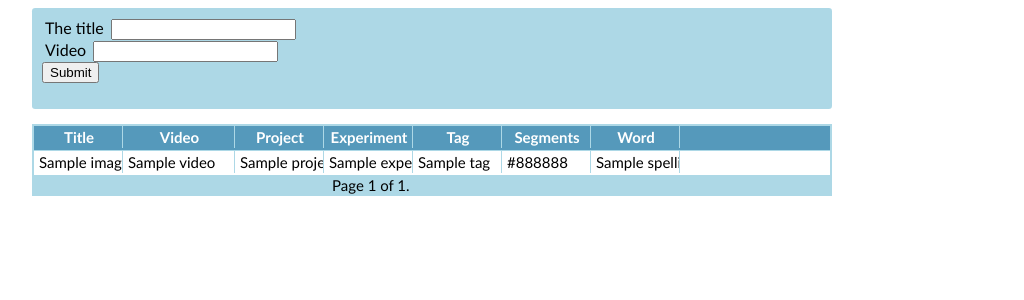
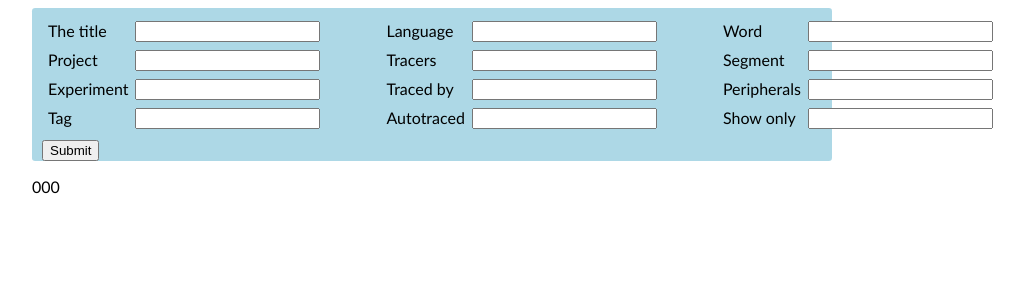
Before and after one commit to arizona-phonological-imaging-lab/apilweb-django, a Django app: template APILWeb/UATracker/templates/uatracker/imageList.html in a window 1280 px wide. Shown: the top 300 px of the page, without its empty margins (208-1232 px from the left). Run offline with Django 3.2, Linux system fonts and the light colour scheme; the template is opened without the code that fills it: most values are stand-ins (such as "Sample title", 1, 10 or a date in 2020); form fields are guessed from the names that the template uses; some libraries are stand-ins or nearby versions.

Commit message:
A better version of the search box. Still not complete.

```diff
--- a/APILWeb/UATracker/static/UATracker/style.css
+++ b/APILWeb/UATracker/static/UATracker/style.css
@@ -8,12 +8,13 @@ body{
 }
 .generalBox{
 	background-color: lightblue;
-	padding: 10px;
 	border-radius: 0.2em;
 
 }
 .searchBox{
 	margin-bottom: 15px;
+	padding: 10px;
+	padding-bottom: 0px;
 }
 .mainTable{
 	border-radius: 0em;
@@ -61,3 +62,7 @@ label{
 	margin-right: 3px;
 	margin-left: 3px;
 }
+.searchBoxRow{
+	height: 20px;
+	margin-bottom: 9px;
+}
--- a/APILWeb/UATracker/templates/uatracker/imageList.html
+++ b/APILWeb/UATracker/templates/uatracker/imageList.html
@@ -8,54 +8,52 @@
 
 <!-- THE SEARCH BOX -->
 <div class="generalBox searchBox">
-	<form action="/handle-search/" method="post" id="imageSearchForm">
+	<form action="/whatever/" method="post" id="imageSearchForm">
     	{% csrf_token %}
-    	<div>{{ form.theTitle.label_tag }} {{form.theTitle}}</div>
-    	<div>{{ form.video.label_tag }} {{form.video}}</div>
+    	<Table>
+    	<tr>
+    	<td>
+	    	<div class="searchBoxRow">{{ form.theTitle.label_tag }} </div>
+	    	<div class="searchBoxRow">{{ form.project.label_tag }} </div>
+	    	<div class="searchBoxRow">{{ form.experiment.label_tag }}</div>
+	    	<div class="searchBoxRow">{{ form.tag.label_tag }}</div>
+    	</td>
+    	<td style="padding-right: 60px;">
+    		<div class="searchBoxRow">{{form.theTitle}}</div>
+    		<div class="searchBoxRow">{{form.project}}</div>
+    		<div class="searchBoxRow">{{form.experiment}}</div>
+    		<div class="searchBoxRow">{{form.tag}}</div>
+    	</td>
+    	<td>
+	    	<div class="searchBoxRow">{{ form.language.label_tag }}</div>
+	    	<div class="searchBoxRow">{{ form.tracers.label_tag }} </div>
+	    	<div class="searchBoxRow">{{ form.traced_by.label_tag }} </div>
+	    	<div class="searchBoxRow">{{ form.autotraced.label_tag }}</div>
+	    </td>
+	    <td style="padding-right: 60px;">
+    		<div class="searchBoxRow">{{form.language}}</div>
+    		<div class="searchBoxRow">{{form.tracers}}</div>
+    		<div class="searchBoxRow">{{form.traced_by}}</div>
+    		<div class="searchBoxRow">{{form.autotraced}}</div>
+    	</td>
+    	<td style=" vertical-align: top;">
+    		<div class="searchBoxRow">{{ form.word.label_tag }}</div>
+	    	<div class="searchBoxRow">{{ form.segment.label_tag }}</div>
+	    	<div class="searchBoxRow">{{ form.peripherals.label_tag }}</div>
+	    	<div class="searchBoxRow">{{ form.show_only.label_tag }}</div>
+	    </td>
+	    <td style=" vertical-align: top;">
+	    	<div class="searchBoxRow">{{form.word}}</div>
+    		<div class="searchBoxRow">{{form.segment}}</div>
+    		<div class="searchBoxRow">{{form.peripherals}}</div>
+    		<div class="searchBoxRow">{{form.show_only}}</div>
+    	</td>
+    	</tr>
+    	</Table>
     <input type="submit" value="Submit" />
 </form>
 </div>
-<!-- THE TABLE -->
-<div class="generalBox mainTable">
-	<div class="mainTableRow headRow">
-		<div class="cell titleCell">Title</div>
-		<div class="cell videoCell">Video</div>
-		<div class="cell projectCell">Project</div>
-		<div class="cell experimentCell">Experiment</div>
-		<div class="cell tagCell">Tag</div>
-		<div class="cell segmentsCell">Segments</div>
-		<div class="cell wordCell">Word</div>
-	</div>
-{% for image in visibleItems %}
-	<div class="mainTableRow">
-		<div class="cell titleCell">{{ image.title }}&nbsp;</div>
-		<div class="cell videoCell">{{ image.video.title }}&nbsp;</div>
-		<div class="cell projectCell">{{ image.video.project.title }}&nbsp;</div>
-		<div class="cell experimentCell">{{ image.experiment.title }}&nbsp;</div>
-		<div class="cell tagCell">{{ image.tag.title }}&nbsp;</div>
-		<div class="cell segmentsCell">{{ image.getSegmentSequenceColored |safe }}&nbsp;</div>
-		<div class="cell wordCell">{{ image.word.spelling }}&nbsp;</div>
-    </div>
-{% endfor %}
 
-	<!-- Pagination -->
-	<div class="pagination">
-    <span class="step-links">
-        {% if visibleItems.has_previous %}
-             <a href="{% url 'uatracker:imageList' visibleItems.previous_page_number %}">previous</a>
-        {% endif %}
-
-        <span class="current">
-            Page {{ visibleItems.number }} of {{ visibleItems.paginator.num_pages }}.
-        </span>
-
-        {% if visibleItems.has_next %}
-            <a href="{% url 'uatracker:imageList' visibleItems.next_page_number %}">next</a>
-        {% endif %}
-    </span>
-</div>
-</div>
-
-
+{{ tableCode |safe }}
 
 </div>
--- a/APILWeb/UATracker/urls.py
+++ b/APILWeb/UATracker/urls.py
@@ -3,5 +3,5 @@ from . import views
 
 urlpatterns = [
     url(r'^(?P<page>[0-9]+)/$', views.imageListView, name='imageList'),
-    url(r'handle-search', views.searchHandlerView, name='searchHandler'),
+    url(r'^handle-search/(?P<page>[0-9]+)/$', views.searchHandlerView, name='searchHandler'),
 ]
```
Also changed, not shown: APILWeb/UATracker/models.py (+7 -3 lines), APILWeb/UATracker/views.py (+46 -15 lines), 2 other files.
